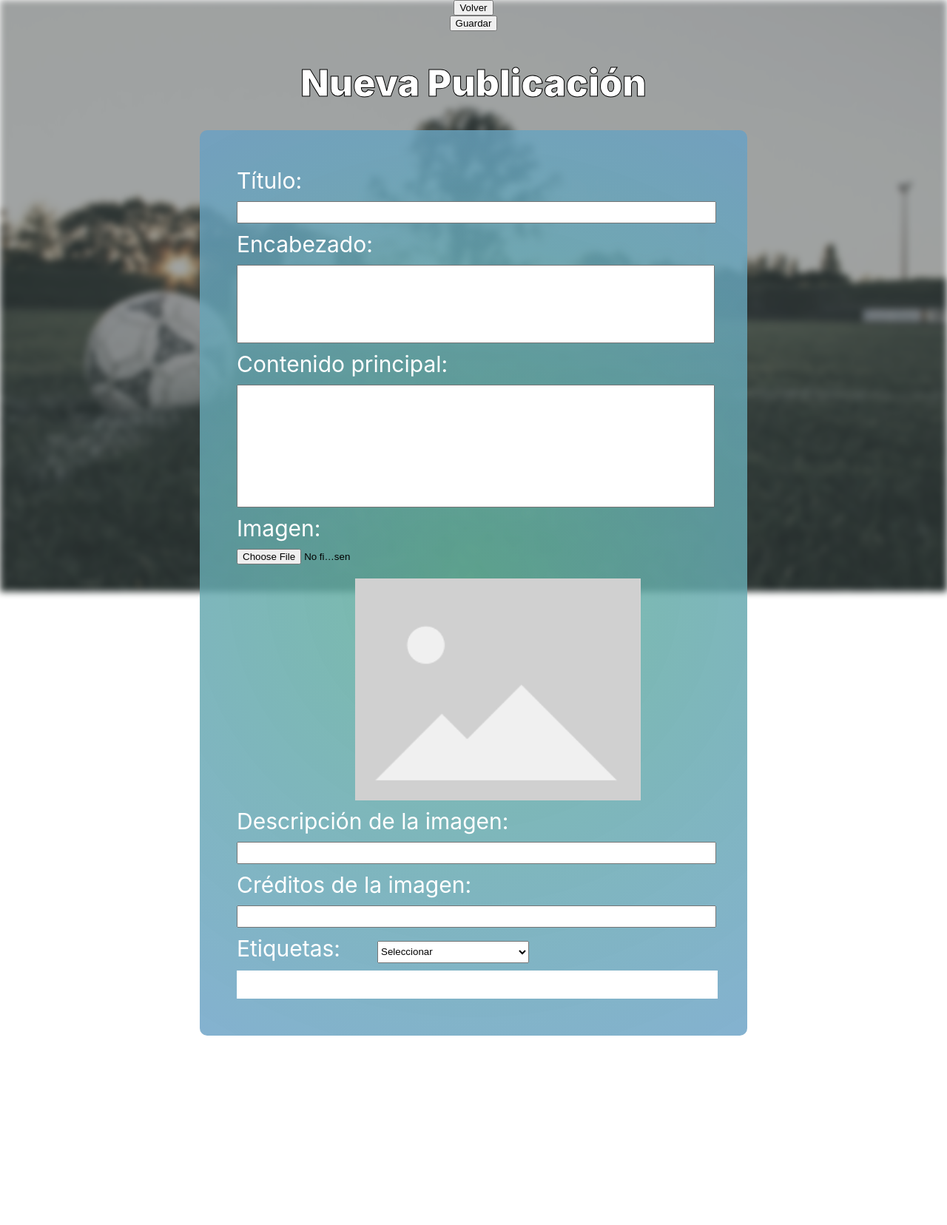
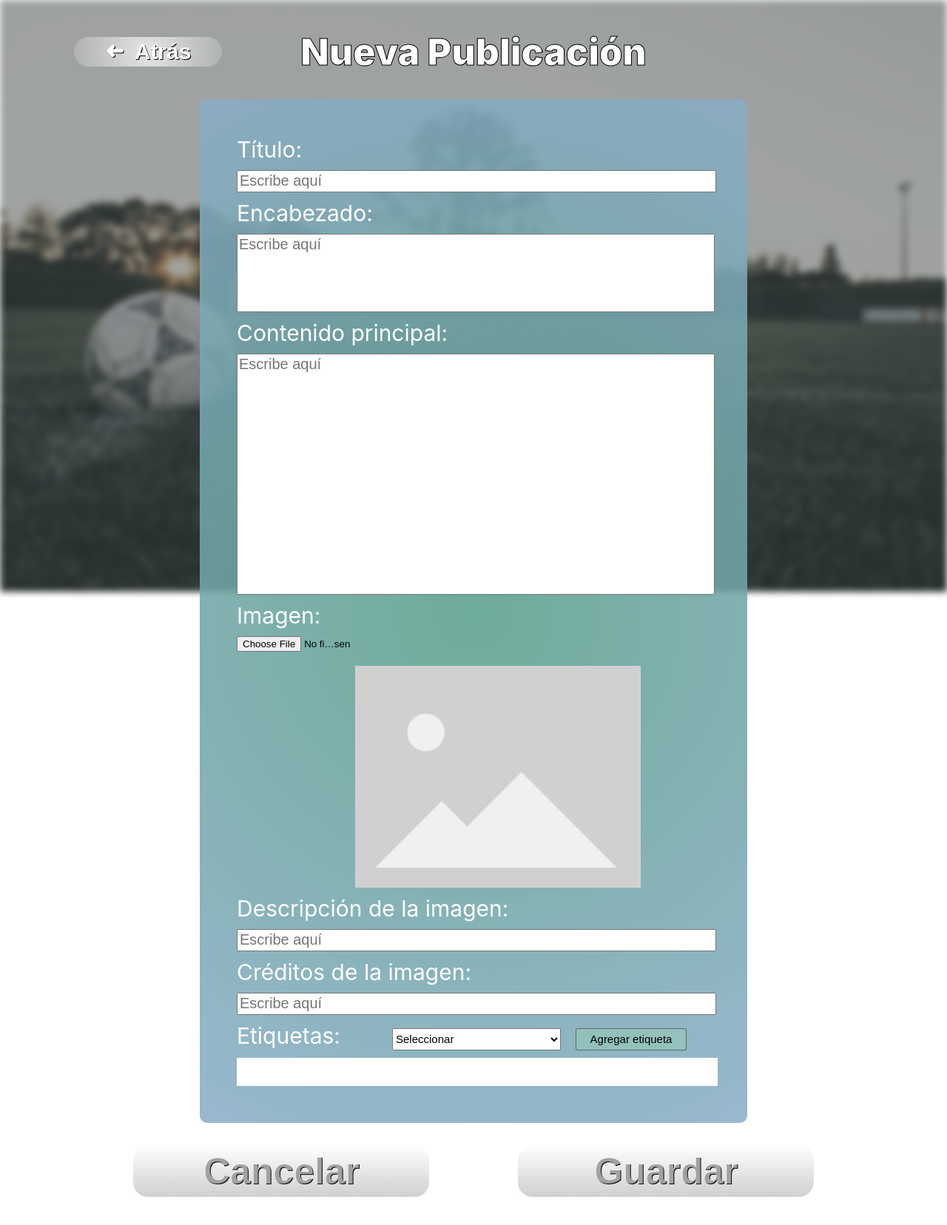
Before and after one commit to mickeybot-79/oncemetros, a React (Create React App) app: page /post/new in a window 1280 px wide. Shown: the top 1656 px of the page at 74% size. Before the commit the page ends 1500 px from the top, so only its background shows below. Built offline with nearby package versions, Linux system fonts and the light colour scheme.

Commit message:
expanded new post, added create post endpoint

```diff
--- a/src/features/posts/NewPost.js
+++ b/src/features/posts/NewPost.js
@@ -1,23 +1,38 @@
-import { useEffect, useState } from "react"
+import { useEffect, useRef, useState } from "react"
 import allTags from "../../config/allTags"
+import { useCreatePostMutation } from "./postsApiSlice"
 
 const NewPost = () => {
+
+    const [createPost, {
+        data: post,
+        isLoading,
+        // isSuccess,
+        // isError,
+        // error
+    }] = useCreatePostMutation()
 
     const [postData, setPostData] = useState({
         title: '',
         heading: '',
         content: '',
         image: '../../Images/placeholder.png',
-        imageDesc: '',
-        imageCred: '',
+        imgDesc: '',
+        imgCred: '',
         tags: []
     })
 
     const [imageWidth, setImageWidth] = useState('')
 
+    const [addingTag, setAddingTag] = useState(false)
+
+    const newTagRef = useRef()
+
     useEffect(() => {
         const imageElement = document.getElementById('uploaded-image')
-        setImageWidth(imageElement.width.toString())
+        setTimeout(() => {
+            if (postData.image !== '../../Images/placeholder.png') setImageWidth(imageElement.width.toString())
+        }, 10)
     }, [postData.image])
 
     const handleChange = (e) => {
@@ -28,6 +43,22 @@ const NewPost = () => {
                 [name]: value
             }
         })
+    }
+
+    const handleSubmit = async () => {
+        const author = ''
+        const canSave = [postData.title, postData.heading, postData.content, postData.tags].every(Boolean) && !isLoading
+        if (canSave) {
+            try {
+                const result = await createPost({
+                    ...postData,
+                    author
+                })
+                console.log(result)
+            } catch (err) {
+                console.log(err)
+            }
+        }
     }
 
     const tagOptions = allTags.map(tag => {
@@ -45,8 +76,7 @@ const NewPost = () => {
             style={{
                 width: 'auto',
                 height: '300px',
-                marginTop: '40px',
-                marginLeft: '0px'
+                marginTop: '40px'
             }}>
             <img
                 src={postData.image}
@@ -109,8 +139,7 @@ const NewPost = () => {
 
     return (
         <div id="new-post-container">
-            <button>Volver</button>
-            <button id="submit" onClick={() => { }}>Guardar</button>
+            <button id="new-post-back" onClick={() => { }}><div>➜</div> Atrás</button>
             <h1 id="new-post-h1">Nueva Publicación</h1>
             <form id="new-post-form">
                 <label htmlFor="new-post-title" className="new-post-label">Título:</label>
@@ -119,6 +148,7 @@ const NewPost = () => {
                     name="title"
                     type="text"
                     className="new-post-input"
+                    placeholder="Escribe aquí"
                     value={postData.title}
                     onChange={handleChange}
                 />
@@ -126,6 +156,7 @@ const NewPost = () => {
                 <textarea
                     id="new-post-heading"
                     name="heading"
+                    placeholder="Escribe aquí"
                     value={postData.heading}
                     onChange={handleChange}
                 ></textarea>
@@ -133,11 +164,12 @@ const NewPost = () => {
                 <textarea
                     id="new-post-content"
                     name="content"
+                    placeholder="Escribe aquí"
                     value={postData.content}
                     onChange={handleChange}
                 ></textarea>
                 <label htmlFor="new-post-image" className="new-post-label">Imagen:</label>
-                <div style={{ display: 'flex' }}>
+                <div style={{ display: 'flex', width: '100%' }}>
                     <input
                         id="new-post-image"
                         name="new-post-image"
@@ -168,7 +200,8 @@ const NewPost = () => {
                     name="imageDesc"
                     type="text"
                     className="new-post-input"
-                    value={postData.imageDesc}
+                    placeholder="Escribe aquí"
+                    value={postData.imgDesc}
                     onChange={handleChange}
                 />
                 <label htmlFor="new-post-imageCred" className="new-post-label">Créditos de la imagen:</label>
@@ -177,10 +210,11 @@ const NewPost = () => {
                     name="imageCred"
                     type="text"
                     className="new-post-input"
-                    value={postData.imageCred}
+                    placeholder="Escribe aquí"
+                    value={postData.imgCred}
                     onChange={handleChange}
                 />
-                <div style={{ display: 'flex' }}>
+                <div style={{ display: 'flex', gap: '20px' }}>
                     <label htmlFor="new-post-tags" className="new-post-label">Etiquetas:</label>
                     <select id="tags-select" defaultValue="" onChange={(e) => {
                         setPostData((prevState) => {
@@ -191,15 +225,31 @@ const NewPost = () => {
                                 tags: updatedTags
                             }
                         })
-                    }}>
+                    }}
+                    style={{fontFamily: 'Impact, Haettenschweiler, `Arial Narrow Bold`, sans-serif', fontSize: '15px'}}>
                         <option value="" disabled hidden id='hidden' readOnly>Seleccionar</option>
                         {tagOptions}
                     </select>
+                    <button id="add-tag-button" aria-label="test" onClick={(e) => {
+                        e.preventDefault()
+                        setAddingTag((prevState) => !prevState)
+                        setTimeout(() => {
+                            newTagRef.current.focus()
+                        }, 10)
+                    }}>{addingTag ? 'Cancelar': 'Agregar etiqueta'}</button>
+                    <input id="new-tag-input" type="text" style={{display: addingTag ? 'block': 'none'}} ref={newTagRef} placeholder="Nueva etiqueta"/>
+                    <button id="add-tag-confirm" style={{display: addingTag ? 'block': 'none'}} onClick={(e) => {
+                        e.preventDefault()
+                    }}>✓</button>
                 </div>
                 <div id="tag-elements-container">
                     {selectedTagsElements}
                 </div>
             </form>
+            <div id="new-post-buttons">
+                <button id="new-post-cancel" onClick={() => { }}>Cancelar</button>
+                <button id="new-post-submit" onClick={handleSubmit}>Guardar</button>
+            </div>
         </div>
     )
 }
--- a/src/features/posts/postsApiSlice.js
+++ b/src/features/posts/postsApiSlice.js
@@ -9,10 +9,20 @@ export const postsApiSlice = apiSlice.injectEndpoints({
                     return response.status === 200 && !result.isError
                 }
             })
-        })
+        }),
+        createPost: builder.mutation({
+            query: ({...post}) => ({
+                url: '/posts/new',
+                method: 'POST',
+                body: {
+                    ...post
+                }
+            })
+        }),
     })
 })
 
 export const {
-    useGetPostsQuery
+    useGetPostsQuery,
+    useCreatePostMutation
 } = postsApiSlice
--- a/src/index.css
+++ b/src/index.css
@@ -226,6 +226,38 @@ ul {
   justify-content: center;
 }
 
+#new-post-back {
+  position: absolute;
+  top: 50px;
+  left: 100px;
+  width: 200px;
+  height: 40px;
+  font-size: 30px;
+  font-family:Arial, Helvetica, sans-serif;
+  border: 0;
+  background:radial-gradient(circle, rgba(255, 255, 255, 0.719), rgba(255, 255, 255, 0.178));
+  cursor: pointer;
+  display: flex;
+  justify-content: center;
+  align-items: center;
+  gap: 15px;
+  color: rgb(255, 255, 255);
+  font-weight: 700;
+  transition: 0.3s;
+  border-radius: 50px;
+  text-shadow: 1px 1px black;
+}
+
+#new-post-back:hover {
+  transform: scale(1.08);
+  transition: 0.3s;
+}
+
+#new-post-back div {
+  transform: rotate(180deg);
+  text-shadow: -1px -1px black;
+}
+
 #new-post-h1 {
   color: white;
   font-size: 50px;
@@ -243,7 +275,7 @@ ul {
   height: auto;
   border-radius: 10px;
   padding: 50px;
-  background: radial-gradient(circle, rgba(100, 177, 154, 0.87), rgba(104, 160, 197, 0.815));
+  background: radial-gradient(circle, rgba(93, 161, 141, 0.89), rgba(137, 173, 199, 0.863));
   margin-bottom: 100px;
 }
 
@@ -270,7 +302,7 @@ ul {
 #new-post-content {
   width: 100%;
   max-width: 100%;
-  min-height: 10rem;
+  min-height: 20rem;
   font-size: 20px;
 }
 
@@ -317,3 +349,62 @@ textarea {
   resize: none;
   font-family: Arial, Helvetica, sans-serif;
 }
+
+#add-tag-button {
+  width: 150px;
+  cursor: pointer;
+  font-size: 15px;
+  height: 30px;
+  margin-top: 8px;
+  background-color: rgba(156, 241, 163, 0.212);
+  border: 1px solid rgba(85, 85, 85, 0.808);
+  border-radius: 3px;
+}
+
+#new-tag-input {
+  height: 25px;
+  margin-top: 8px;
+  width: 250px;
+}
+
+#add-tag-confirm {
+  width: 40px;
+  border-radius: 500px;
+  border: 0;
+  font-size: 20px;
+  color: green;
+  font-weight: 900;
+  background-color: rgba(159, 231, 159, 0.836);
+  cursor: pointer;
+}
+
+#new-post-buttons {
+  display: flex;
+  gap: 120px;
+  place-content: center;
+  margin-top: -70px;
+  margin-bottom: 70px;
+}
+
+#new-post-buttons button {
+  width: 400px;
+  height: 70px;
+  font-size: 50px;
+  cursor: pointer;
+  background: linear-gradient(180deg, rgba(255, 255, 255, 0.651), rgba(110, 110, 110, 0.329));
+  border: 0;
+  color: rgba(245, 245, 245, 0.664);
+  text-shadow: 1px 1px black;
+  font-weight: 900;
+  border-radius: 20px;
+}
+
+#new-post-cancel:hover {
+  background: linear-gradient(180deg, rgba(255, 88, 88, 0.726), rgba(250, 171, 171, 0.74));
+  color: rgba(245, 245, 245, 0.87);
+}
+
+#new-post-submit:hover {
+  background: linear-gradient(180deg, rgb(60, 211, 85), rgba(103, 153, 107, 0.425));
+  color: rgba(245, 245, 245, 0.87);
+}
```
Also changed, not shown: public/Images/elementor-placeholder-image.jpg (deleted), src/Images/elementor-placeholder-image.jpg (deleted).
